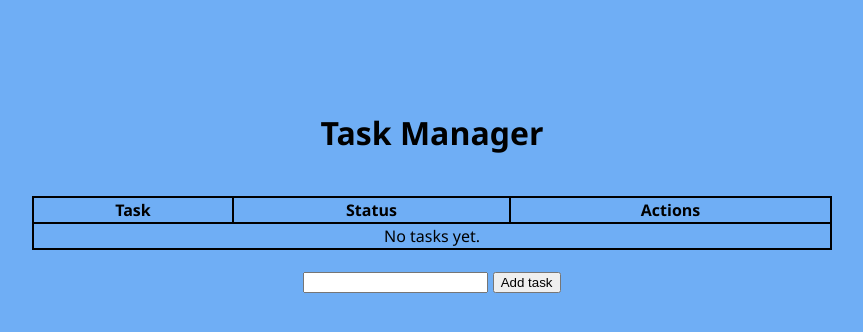
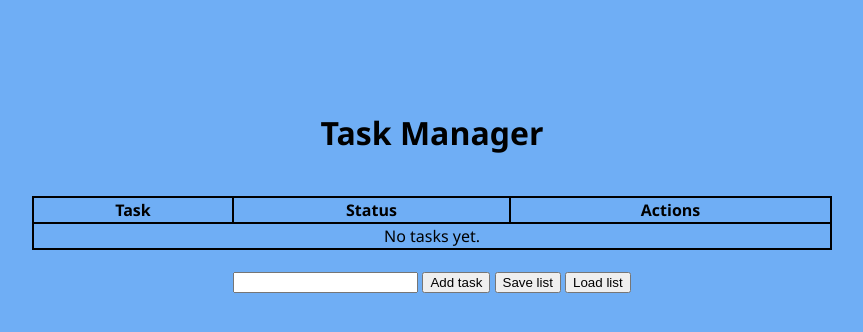
Before and after one commit to NoobCoder12/task_manager_sqlalchemy, a Flask app: page / in a window 1280 px wide. Shown: the top 332 px of the page, without its empty margins (208-1071 px from the left). Run offline with Flask 3, Linux system fonts and the light colour scheme.

Commit message:
added saving and loading list

```diff
--- a/app.py
+++ b/app.py
@@ -29,6 +29,16 @@ def update_task(task_name):
     manager.complete_task(task_name)
     return redirect('/')
 
+@app.route('/save/')
+def save_list():
+    manager.save_list()
+    return redirect('/')
+
+@app.route('/load/', methods=['GET', 'POST'])
+def load_list():
+    manager.load_list()
+    return redirect('/')
+
 
 
 
--- /dev/null
+++ b/logic/task_list.txt
@@ -0,0 +1 @@
+Dupaaa|False
--- a/templates/index.html
+++ b/templates/index.html
@@ -40,6 +40,8 @@
         <form action="/" method="POST">
             <input type="text" name="content" id="content">
             <input type="submit" value="Add task">
+            <button type="button" onclick="window.location.href='/save/'">Save list</button>
+            <button type="button" onclick="window.location.href='/load/'">Load list</button>
         </form>
 </div>
 {% endblock %}
```
